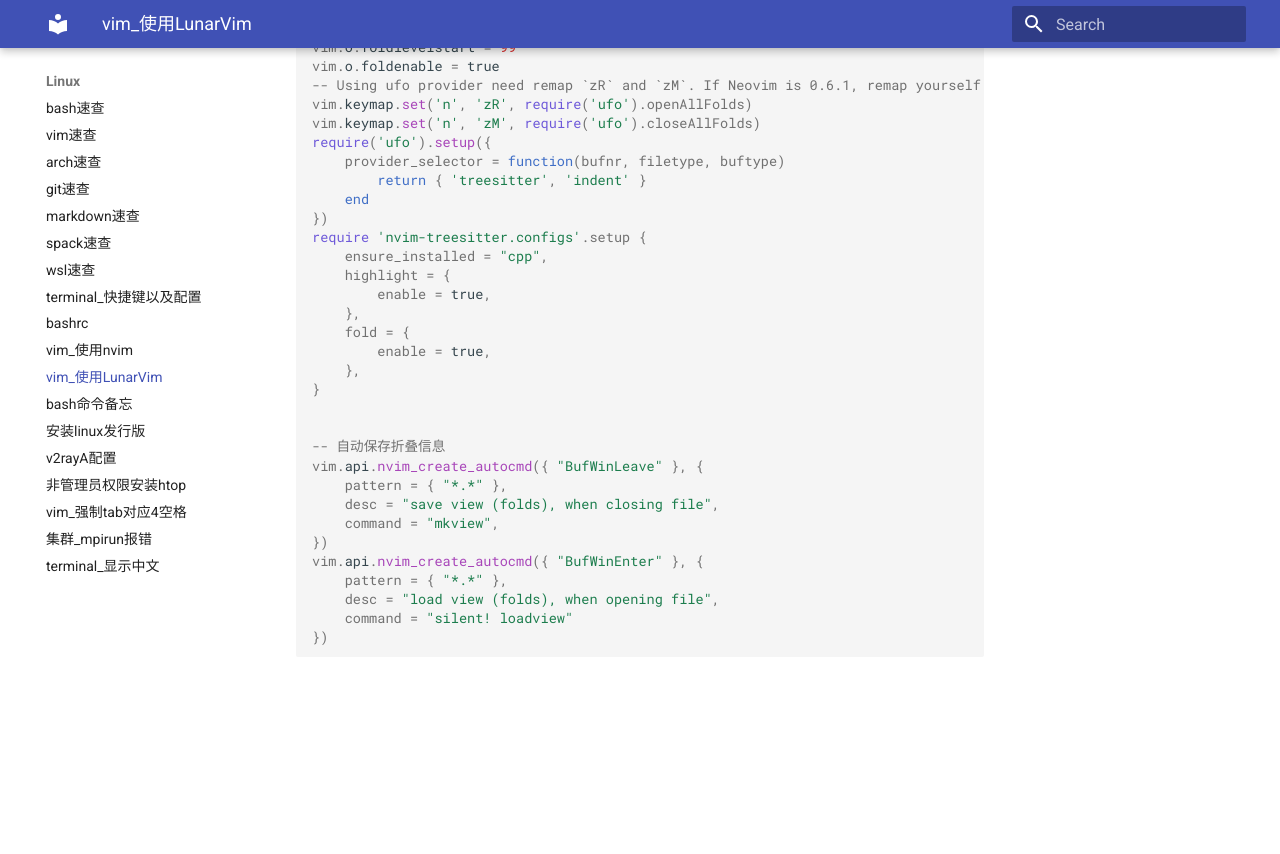
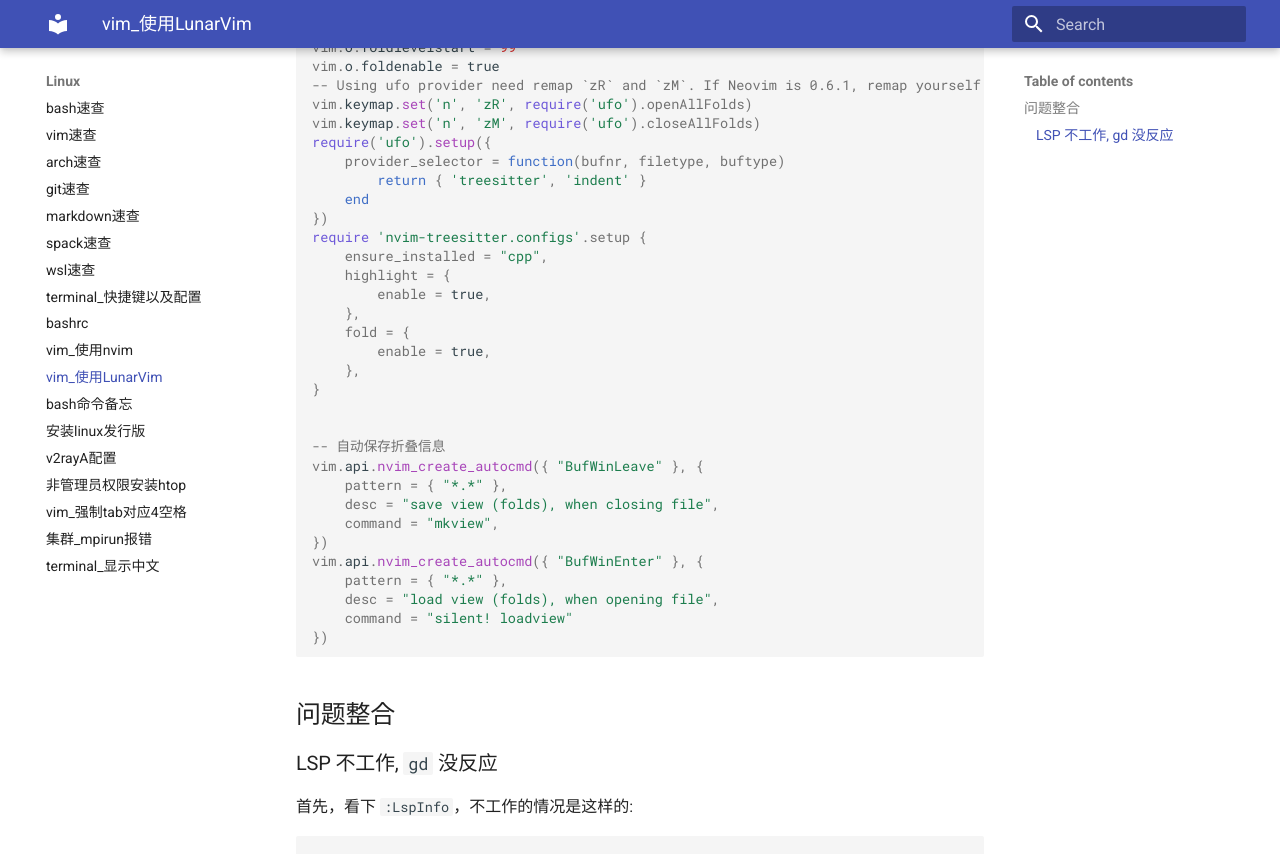
Before and after one commit to ymma98/technotes, an MkDocs documentation site: the page built from docs/Linux/vim_使用LunarVim.md, in a window 1280 px wide and 900 px high, scrolled down 4853 px. Shown: the top 854 px of the window. Built offline with MkDocs 1.6.1 and Material for MkDocs 9.7.7, drawn with Linux system fonts in a browser that asks for light colours; before the commit the page ends 5534 px from its top, so only the background shows below that.

Commit message:
docs/Linux/vim_使用LunarVim.md updated from https://stackedit.cn/

````diff
--- a/docs/Linux/vim_使用LunarVim.md
+++ b/docs/Linux/vim_使用LunarVim.md
@@ -273,9 +273,22 @@ vim.api.nvim_create_autocmd({ "BufWinEnter" }, {
     command = "silent! loadview"
 })
 ```
+
+
+## 问题整合
+
+### LSP 不工作, `gd` 没反应
+
+首先，看下 `:LspInfo`，不工作的情况是这样的:
+
+```bash
+
+```
+
+
 <!--stackedit_data:
-eyJoaXN0b3J5IjpbLTU2NTgwMjUwMSwtODE4NjUsNjY2NDI0Nz
-M3LDg5Mzg1MjM2Nyw4NDIzMjQyMTksNTMzMDk5Mzg3LDE5ODEy
-NjgyOTMsMjU0NjczOTI4LDc1MTUyNDEzNSw1MzU3MzYxMzYsNj
-E5ODU0NzQxXX0=
+eyJoaXN0b3J5IjpbMTM5MTgyNjQ4NCwtNTY1ODAyNTAxLC04MT
+g2NSw2NjY0MjQ3MzcsODkzODUyMzY3LDg0MjMyNDIxOSw1MzMw
+OTkzODcsMTk4MTI2ODI5MywyNTQ2NzM5MjgsNzUxNTI0MTM1LD
+UzNTczNjEzNiw2MTk4NTQ3NDFdfQ==
 -->
````
